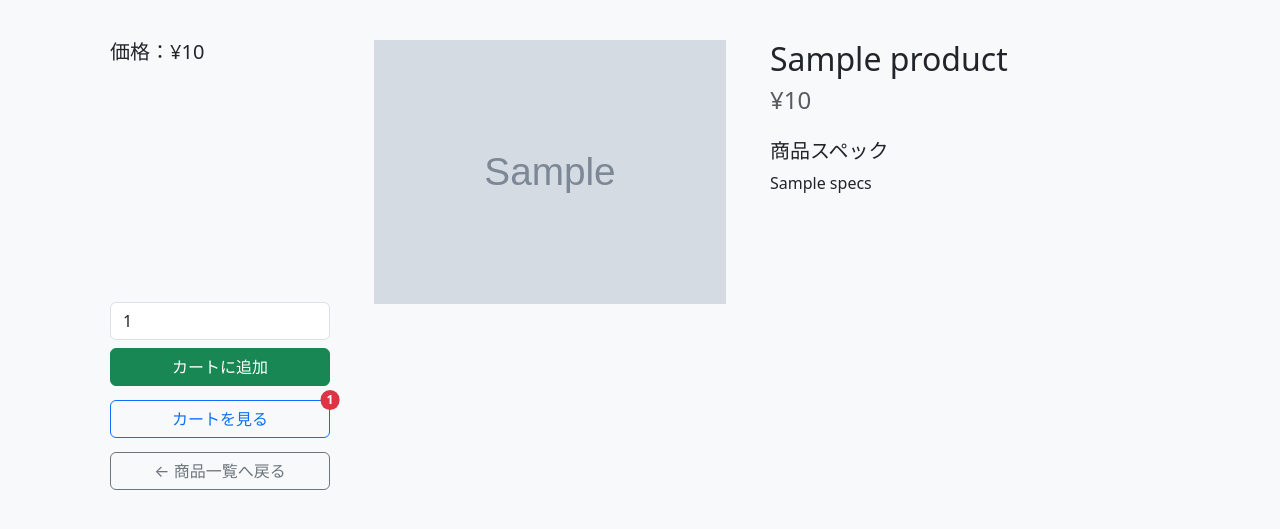
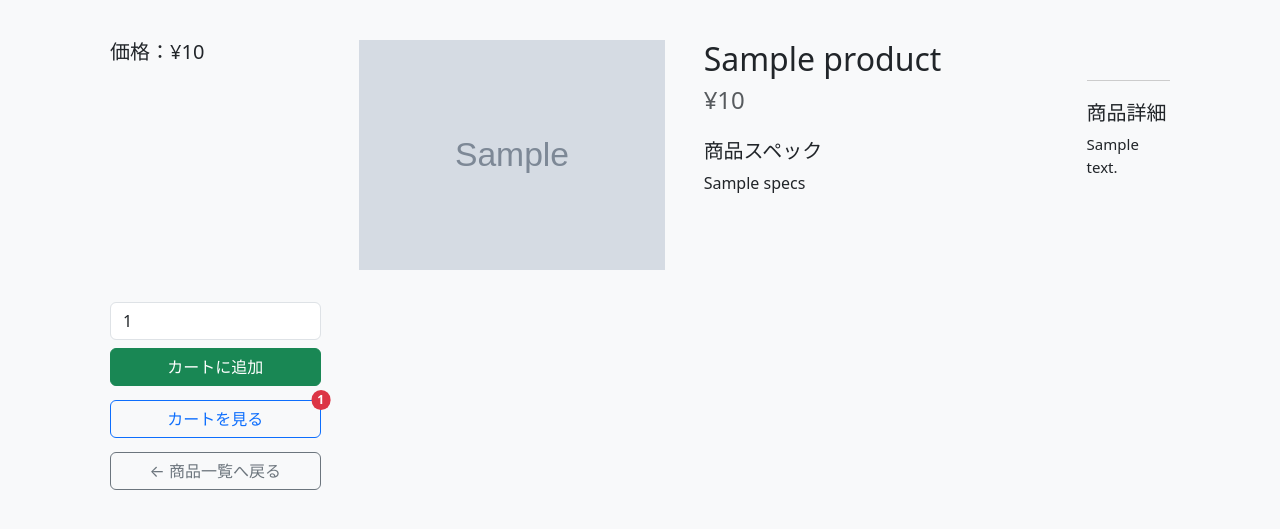
Before and after one commit to Tos0301/experiment-site, a Flask app: template templates/product.html in a window 1280 px wide. Shown: the top 529 px of the page. Run offline with Flask 3, Linux system fonts and the light colour scheme; the template is opened without the code that fills it: most values are stand-ins (such as "Sample title", 1, 10 or a date in 2020); grey boxes marked "Sample" are stand-in pictures.

Commit message:
商品詳細の追加

```diff
--- a/data/products.csv
+++ b/data/products.csv
@@ -1,5 +1,5 @@
-id,name,price,image
-001,TAMAKI ヒナタマグカップ 350ml,660,mag_a.jpg
+id,name,price,image,detail
+001,TAMAKI ヒナタマグカップ 350ml,660,mag_a.jpg,丸利玉樹利喜蔵商店（まるりたまきりきぞうしょうてん)1940年創業。丸利玉樹利喜蔵商店は岐阜県土岐市に拠点を置く、テーブルウェアのプロデュースカンパニーです。日常生活に溶け込むデイリーウェアブランドのTAMAKI、全米で人気を博したアメリカンデイリーウェアのMIKASA、熟練の職人が手掛けるハイセンスな和食器ブランドのRikizoなど、多彩なブランドで国内及び世界中の食卓へ、デイリーウェアの魅力を伝えています。
 002,TAMAKI マグカップ マム ベージュ 310ml,957,mag_b.jpg
 003,cores マグカップ ホワイト 320ml,2202,mag_c.jpg
 004,たたら 美濃焼 マグカップ グレー 300ml,1216,mag_d.jpg
--- a/templates/product.html
+++ b/templates/product.html
@@ -47,6 +47,14 @@
             font-size: 12px;
             padding: 4px 6px;
         }
+
+        .product-detail-section {
+            margin-top: 40px;
+            padding-top: 20px;
+            border-top: 1px solid #ccc;
+            font-size: 15px;
+        }
+
     </style>
 </head>
 <body class="bg-light">
@@ -96,6 +104,15 @@
         <h5 class="mt-4">商品スペック</h5>
         <p style="white-space: pre-line;">{{ specs }}</p>
     </div>
+
+    {% if product.detail %}
+    <div class="product-detail-section">
+        <h5>商品詳細</h5>
+        <p style="white-space: pre-line;">{{ product.detail }}</p>
+    </div>
+    {% endif %}
+
+
 </div>
 
 <script>
```
